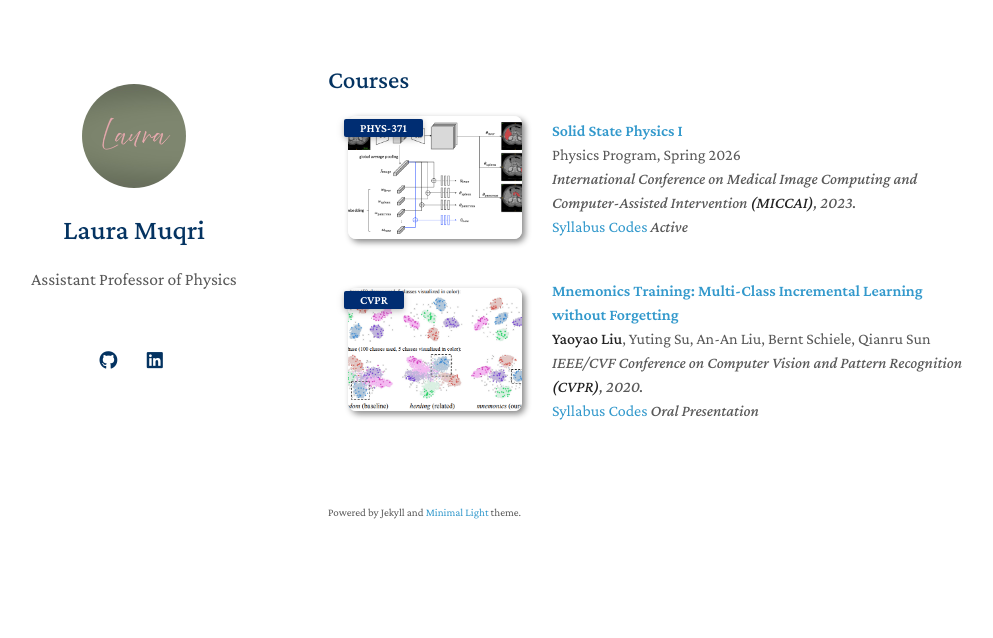
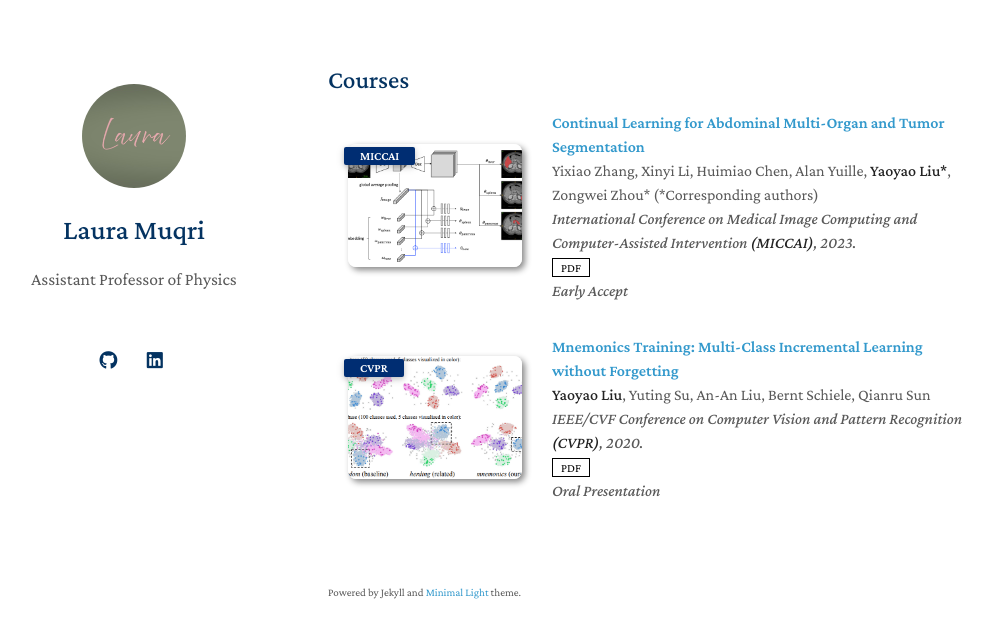
Before and after one commit to LauraMuqri/LauraMuqri.github.io, a Jekyll site: the page built from index.md, in a window 1280 px wide. Shown: the top 638 px of the page, without its empty margins (142-1135 px from the left). Built offline with Jekyll 4.4.1, drawn with Linux system fonts in a browser that asks for light colours; a style sheet for code colours, icons or effects is not loaded.

Commit message:
Update publications.yml

```diff
--- a/_data/publications.yml
+++ b/_data/publications.yml
@@ -1,22 +1,22 @@
 main:
 
-  - title: Solid State Physics I
-    authors: Physics Program, Spring 2026
-    conference_short: PHYS-371
+  - title: Continual Learning for Abdominal Multi-Organ and Tumor Segmentation
+    authors: Yixiao Zhang, Xinyi Li, Huimiao Chen, Alan Yuille, <strong>Yaoyao Liu*</strong>, Zongwei Zhou* (*Corresponding authors)
+    conference_short: MICCAI
     conference: International Conference on Medical Image Computing and Computer-Assisted Intervention <strong>(MICCAI)</strong>, 2023.
-    Syllabus: https://arxiv.org/pdf/2306.00988.pdf
-    Lecture_Notes: https://bib.yliu.me/MICCAI23.txt
-    Codes: https://github.com/LauraMuqri/Solid-State-Physics
+    pdf: https://arxiv.org/pdf/2306.00988.pdf
+    code: https://github.com/MrGiovanni/ContinualLearning
+    bibtex: https://bib.yliu.me/MICCAI23.txt
     image: ./assets/img/teaser_example_2.png
-    notes: Active
+    notes: Early Accept
 
   - title: "Mnemonics Training: Multi-Class Incremental Learning without Forgetting"
     authors: <strong>Yaoyao Liu</strong>, Yuting Su, An-An Liu, Bernt Schiele, Qianru Sun
     conference_short: CVPR
     conference: IEEE/CVF Conference on Computer Vision and Pattern Recognition <strong>(CVPR)</strong>, 2020.
-    Syllabus: https://arxiv.org/pdf/2002.10211.pdf
-    Lecture_Notes: https://class-il.mpi-inf.mpg.de/mnemonics/
-    Codes: https://github.com/LauraMuqri/Mathematical-Physics
-    #page: https://class-il.mpi-inf.mpg.de/mnemonics/
+    pdf: https://arxiv.org/pdf/2002.10211.pdf
+    code: https://github.com/yaoyao-liu/class-incremental-learning/tree/main/mnemonics-training
+    page: https://class-il.mpi-inf.mpg.de/mnemonics/
+    bibtex: https://class-il.mpi-inf.mpg.de/mnemonics/
     notes: Oral Presentation
     image: ./assets/img/teaser_example.png
```
